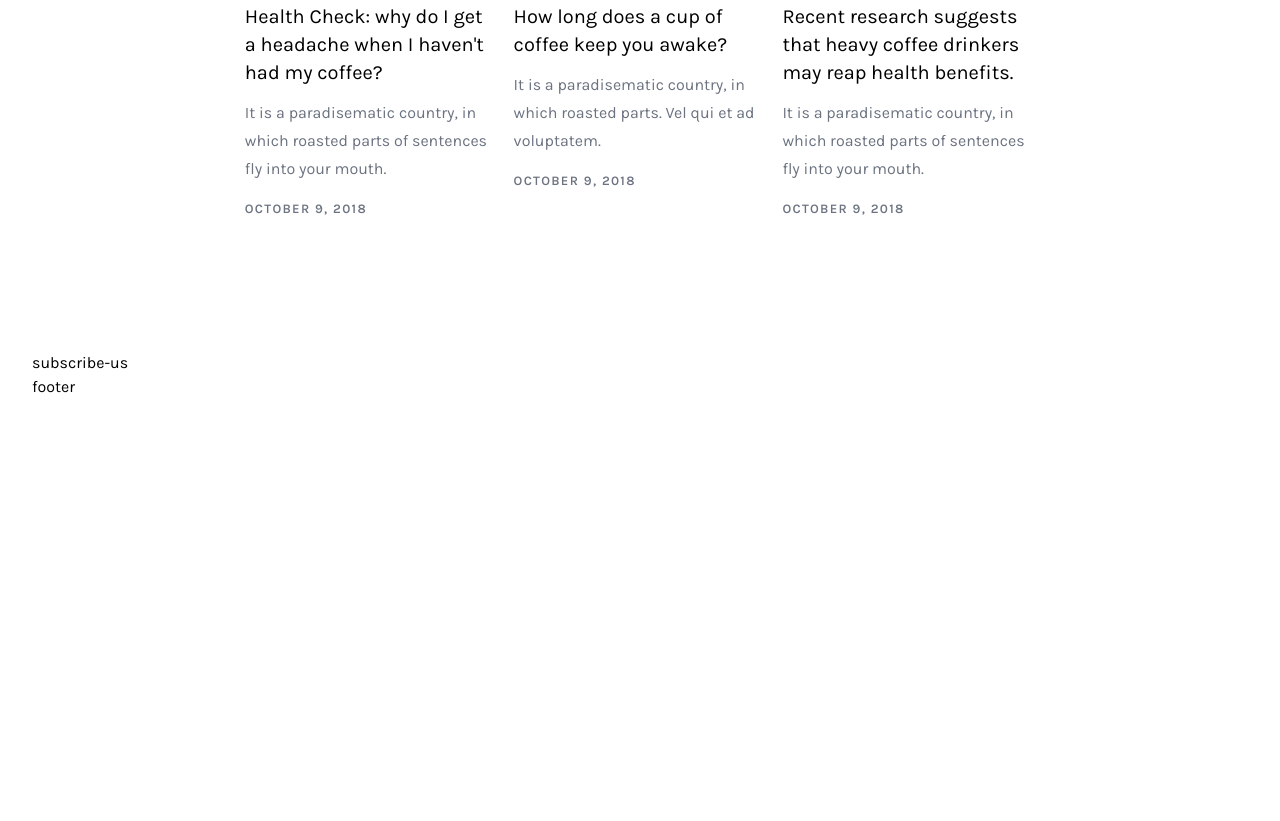
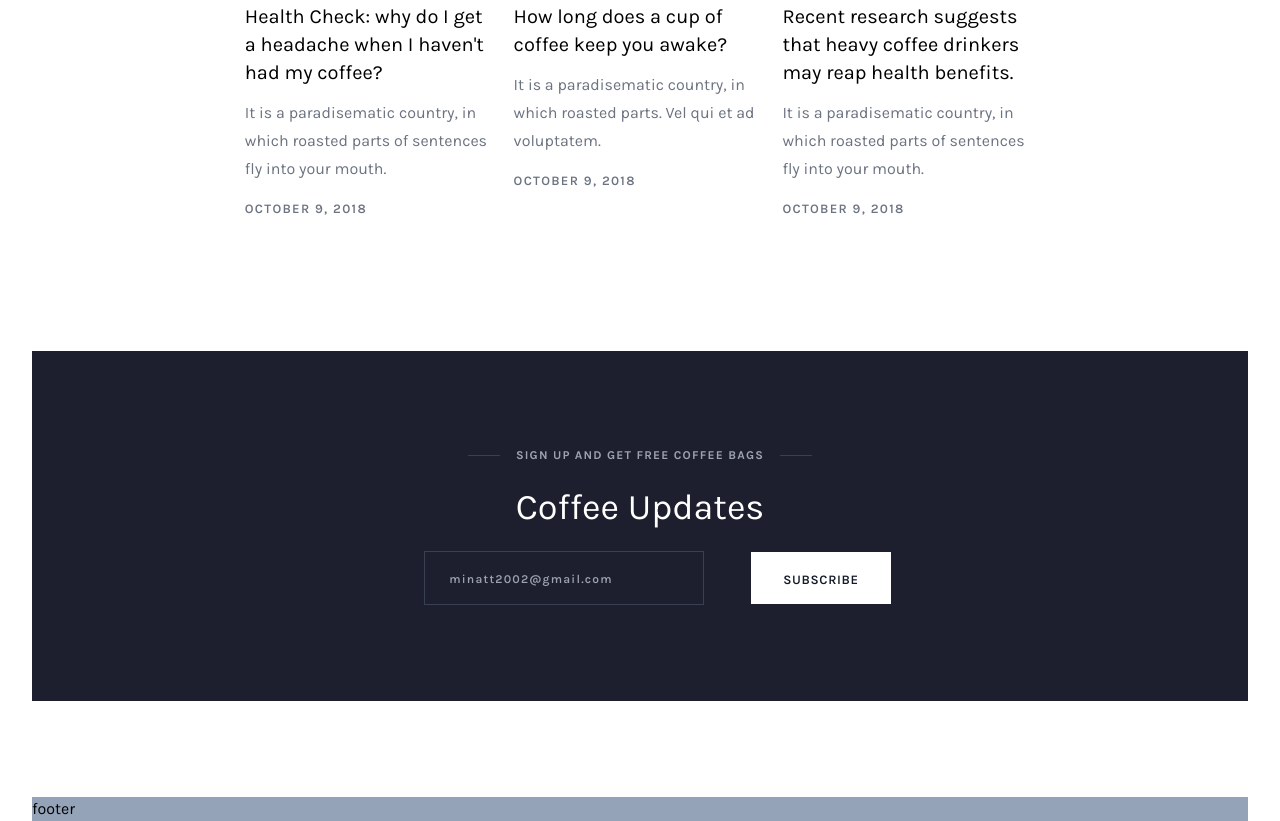
Before and after one commit to minatisleeping/Coffee-Style-Tailwindcss, a website: page public/index.html in a window 1280 px wide. Shown: the part 5199-6020 px from the top of the page. Before the commit the page ends 5598 px from the top, so only its background shows below. Drawn offline with nearby package versions, Linux system fonts and the light colour scheme; files that its build step writes are made by us from their sources.

Commit message:
Add subscribe us section

```diff
--- a/public/index.html
+++ b/public/index.html
@@ -424,12 +424,31 @@
                     </div>
                 </div>          <!-- End lifestyle-stories -->
 
-                <div class="subscribe-us">
-                    subscribe-us
+                <div class="subscribe-us h-[350px] bg-[#1d1f2e] flex flex-col justify-center items-center mb-24">
+                    <div class="flex justify-center items-center px-6 xs:px-0 mb-6">
+                        <div class="w-8 h-px bg-gray-700"></div>
+                        <div class="uppercase mx-4 tracking-widest text-gray-400 font-bold text-xs text-center">Sign Up And Get Free Coffee Bags</div>
+                        <div class="w-8 h-px bg-gray-700"></div>
+                    </div>
+                    <div class="text-4xl text-white mb-6">Coffee Updates</div>
+                    <div class="minat-form">
+                        <div class="flex flex-col md:flex-row justify-center items-center gap-3">
+                            <div class="minat-form-item text-center">
+                                <input type="email" placeholder="minatt2002@gmail.com" class="px-6 py-4 w-[350px] max-w-[80%] xs:max-w-full bg-inherit border-[1px] border-gray-700
+                                outline-none text-white leading-5 hover:border-gray-300 duration-500 focus:border-gray-300 placeholder:text-xs
+                                placeholder:tracking-widest placeholder:font-semibold">
+                            </div>
+                            <div class="minat-form-item">
+                                <button type="submit" class="minat-button bg-white text-gray-900 w-max max-h-[52px]">Subscribe</button>
+                            </div>
+                        </div>
+                    </div>
                 </div>          <!--End subscribe-us -->
             </main>
 
-            <footer>footer</footer>
+            <footer class="h[350px] bg-slate-400">
+                footer
+            </footer>
         </div>  <!--End content-wrapper-->
     </div> <!--End root-->
 </body>
```
